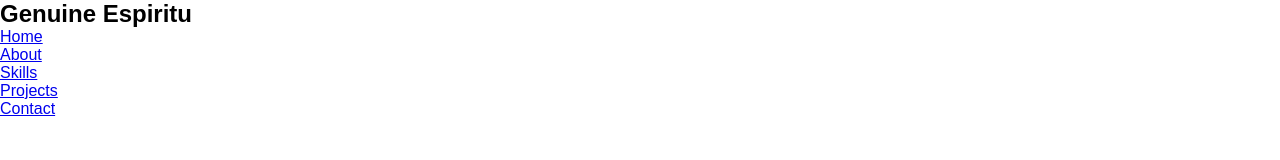
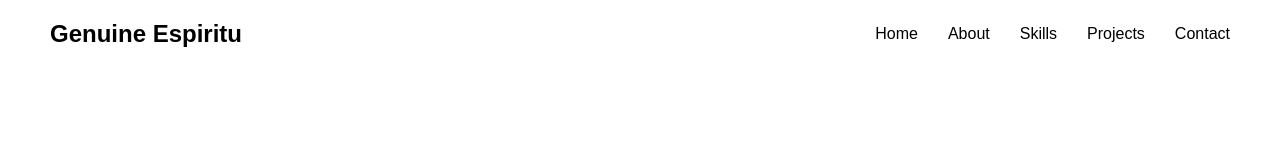
Before and after one commit to genuine-devtech/genuine-portfolio, a website built with Vite: page index.html in a window 1280 px wide. Built offline with nearby package versions, Linux system fonts and the light colour scheme.

Commit message:
update status

```diff
--- a/index.html
+++ b/index.html
@@ -2,7 +2,6 @@
 <html lang="en">
   <head>
     <meta charset="UTF-8" />
-    <link rel="icon" type="image/svg+xml" href="/favicon.svg" />
     <meta name="viewport" content="width=device-width, initial-scale=1.0" />
     <title>Genuine Espiritu | Full Stack Developer</title>
   </head>
--- a/src/style.css
+++ b/src/style.css
@@ -1,9 +1,32 @@
-*{
-  margin: 0;
-  padding: 0;
-  box-sizing: border-box;
+* {
+    margin: 0;
+    padding: 0;
+    box-sizing: border-box;
 }
 
+
 body {
-  font-family: Arial, Helvetica, sans-serif;
+    font-family: Arial, Helvetica, sans-serif;
 }
+
+
+nav {
+    display: flex;
+    justify-content: space-between;
+    align-items: center;
+
+    padding: 20px 50px;
+}
+
+
+nav ul {
+    display: flex;
+    gap: 30px;
+    list-style: none;
+}
+
+
+nav a {
+    text-decoration: none;
+    color: black;
+}
```
